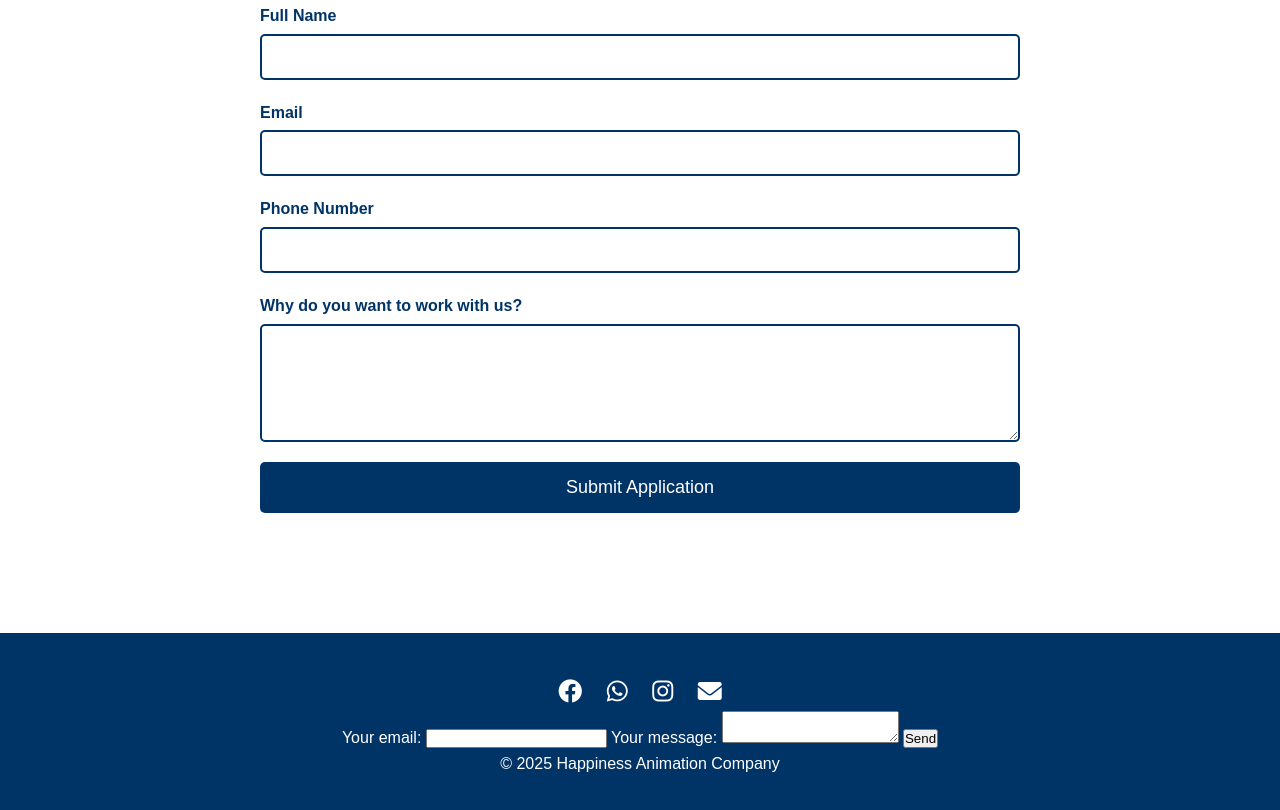
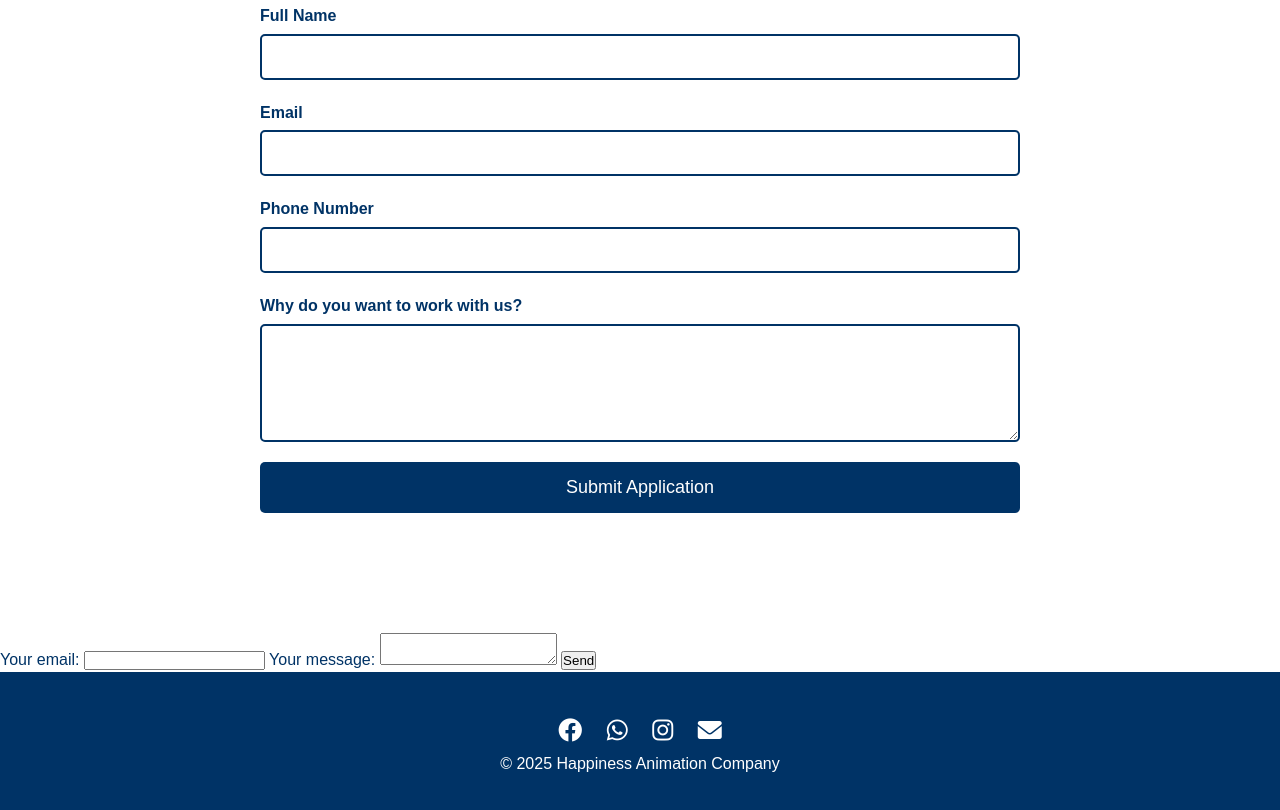
Before and after one commit to Code-Desk-Web/Happiness-Company, a plain HTML site: page index.html in a window 1280 px wide. Shown: the part 3243-4053 px from the top of the page. Drawn offline with Linux system fonts and the light colour scheme.

Commit message:
add form3

```diff
--- a/index.html
+++ b/index.html
@@ -269,6 +269,25 @@ way by the animator”</p>
         </form>
     </section>
 
+    <form action="https://formspree.io/f/mzdbpvzw" method="POST">
+
+  <input type="hidden" name="_subject" value="New message from website">
+
+  <label>
+    Your email:
+    <input type="email" name="email" required>
+  </label>
+
+  <label>
+    Your message:
+    <textarea name="message" required></textarea>
+  </label>
+
+  <button type="submit">Send</button>
+</form>
+
+
+
     <footer id="contact">
         <div class="social-links">
             <a href="https://www.facebook.com/share/1C59hoa69X/"><i class="fab fa-facebook"></i></a>
@@ -276,18 +295,7 @@ way by the animator”</p>
             <a href="https://www.instagram.com/happiness.life.of.animation?igsh=NWM3NXcyYjRsbGRt"><i class="fab fa-instagram"></i></a>
             <a href="info@happinessanimation.com"><i class="fas fa-envelope"></i></a>
         </div>
-<form action="https://formspree.io/f/mzdbpvzw"method="POST">
-  <label>
-    Your email:
-    <input type="email" name="email">
-  </label>
-  <label>
-    Your message:
-    <textarea name="message"></textarea>
-  </label>
-  <!-- your other form fields go here -->
-  <button type="submit">Send</button>
-</form>
+
  <p>© 2025 Happiness Animation Company</p>
     </footer>
 
```
